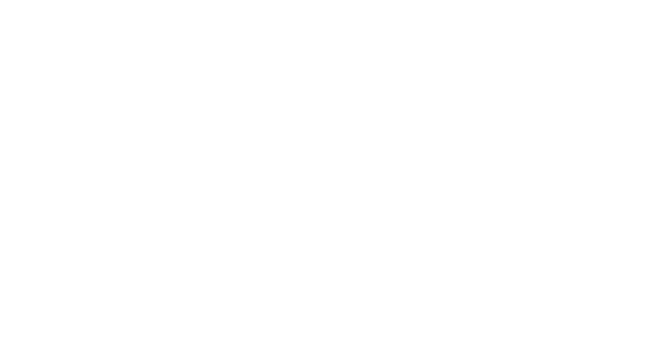
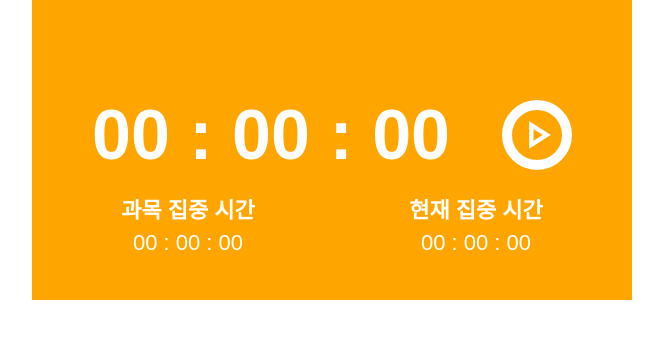
Before and after one commit to yousunzoo/toy-JS, a website built with Parcel: page timer/index.html in a window 1280 px wide. Shown: the whole page, without its empty margins (308-971 px from the left). Built offline with nearby package versions, Linux system fonts and the light colour scheme; a web font is replaced by a local one.

Commit message:
feat: 타이머 영역 레이아웃

```diff
--- a/timer/css/main.scss
+++ b/timer/css/main.scss
@@ -0,0 +1,85 @@
+button {
+  border: none;
+  outline: none;
+  background-color: transparent;
+}
+
+#wrap {
+  width: 600px;
+  height: auto;
+  margin: auto;
+  font-family: "Pretendard", sans-serif;
+}
+
+.timer-container {
+  padding: 0 60px;
+  padding-top: 100px;
+  height: 300px;
+  box-sizing: border-box;
+  background-color: orange;
+  .timer {
+    width: 100%;
+    .stopwatch {
+      width: 100%;
+      display: flex;
+      justify-content: space-between;
+      align-items: center;
+      .total-stopwatch {
+        display: inline-block;
+        text-align: center;
+        color: white;
+        font: {
+          size: 70px;
+          weight: 700;
+        }
+      }
+      button {
+        display: none;
+        width: 70px;
+        height: 70px;
+        box-sizing: border-box;
+        border-radius: 50%;
+        border: 10px solid white;
+        justify-content: center;
+        align-items: center;
+        color: white;
+        cursor: pointer;
+        span {
+          font-size: 40px;
+          font-weight: 900;
+        }
+        &:hover {
+          span {
+            font-size: 36px;
+          }
+        }
+        &.active {
+          display: flex;
+        }
+      }
+    }
+    .sub-stopwatch {
+      display: flex;
+      margin-top: 30px;
+      justify-content: space-between;
+      div {
+        width: 40%;
+        p {
+          font-size: 22px;
+          text-align: center;
+          color: white;
+          &.name {
+            font-weight: 700;
+            margin-bottom: 10px;
+          }
+        }
+      }
+    }
+  }
+}
+
+.list {
+  width: 100%;
+  min-height: calc(100vh - 300px);
+  background-color: #fff;
+}
--- a/timer/index.html
+++ b/timer/index.html
@@ -3,10 +3,59 @@
   <head>
     <meta charset="UTF-8" />
     <meta http-equiv="X-UA-Compatible" content="IE=edge" />
+    <!-- font -->
+    <link
+      rel="stylesheet"
+      type="text/css"
+      href="https://cdn.jsdelivr.net/gh/orioncactus/pretendard/dist/web/static/pretendard.css" />
+    <!-- icon -->
+    <link
+      rel="stylesheet"
+      href="https://fonts.googleapis.com/css2?family=Material+Symbols+Outlined:opsz,wght,FILL,GRAD@20..48,100..700,0..1,-50..200" />
+    <link
+      rel="stylesheet"
+      href="https://cdn.jsdelivr.net/npm/reset-css@5.0.1/reset.min.css" />
     <link rel="stylesheet" href="/css/main.scss" />
     <script type="module" defer src="/js/main.js"></script>
     <meta name="viewport" content="width=device-width, initial-scale=1.0" />
     <title>Timer</title>
   </head>
-  <body></body>
+  <body>
+    <div id="wrap">
+      <div class="timer-container">
+        <div class="timer">
+          <div class="stopwatch">
+            <p class="total-stopwatch">
+              <span class="hour">00</span> : <span class="minute">00</span> :
+              <span class="second">00</span>
+            </p>
+
+            <button class="pauseBtn">
+              <span class="material-symbols-outlined"> pause </span>
+            </button>
+            <button class="playBtn active">
+              <span class="material-symbols-outlined"> play_arrow </span>
+            </button>
+          </div>
+          <div class="sub-stopwatch">
+            <div class="subject-stopwatch">
+              <p class="name">과목 집중 시간</p>
+              <p class="timer">
+                <span class="hour">00</span> : <span class="minute">00</span> :
+                <span class="second">00</span>
+              </p>
+            </div>
+            <div class="focus-stopwatch">
+              <p class="name">현재 집중 시간</p>
+              <p class="timer">
+                <span class="hour">00</span> : <span class="minute">00</span> :
+                <span class="second">00</span>
+              </p>
+            </div>
+          </div>
+        </div>
+      </div>
+      <div class="list"></div>
+    </div>
+  </body>
 </html>
```
